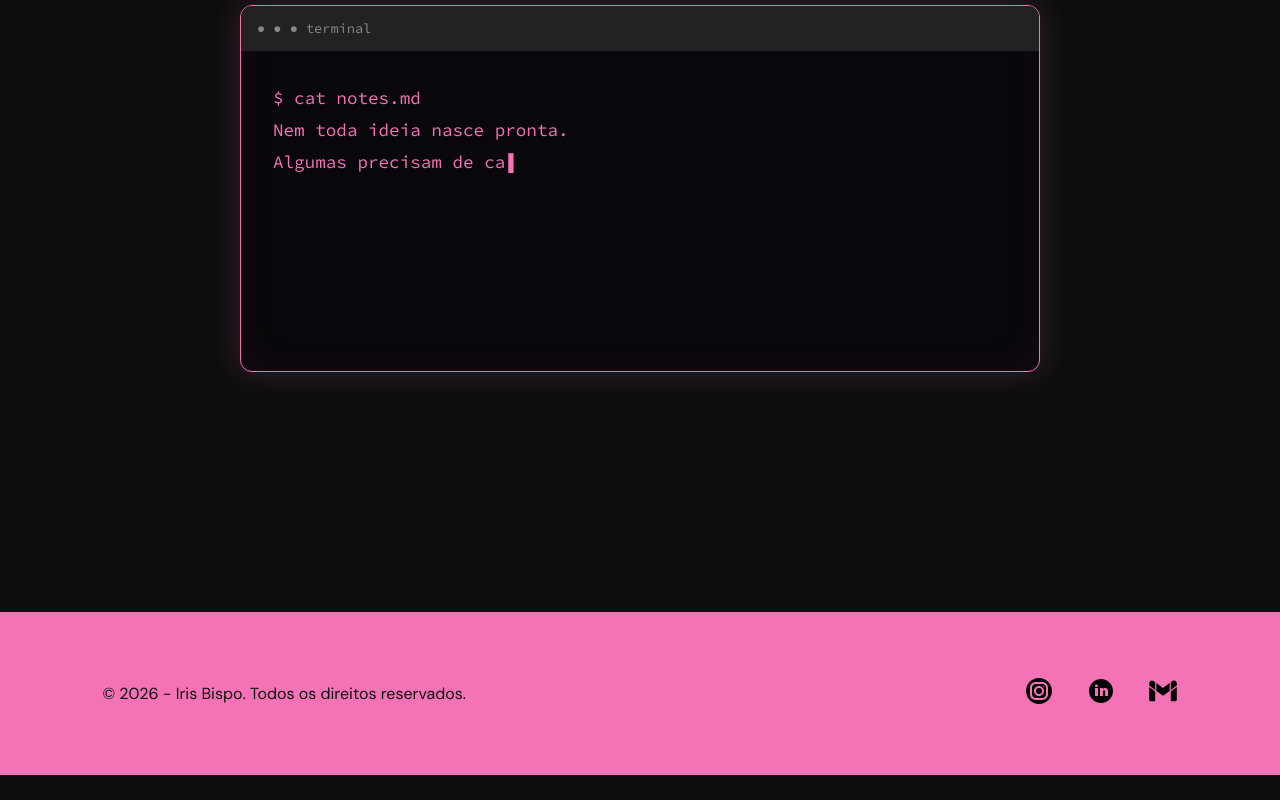
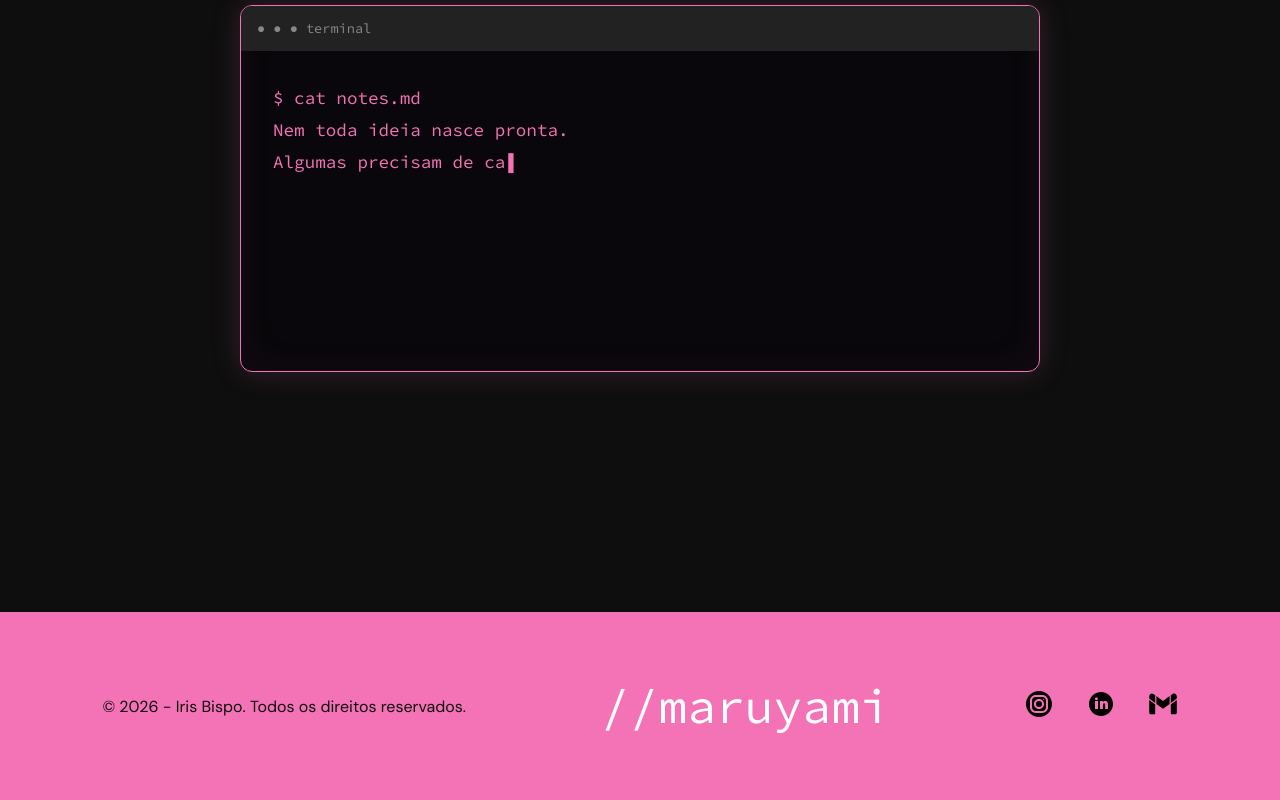
Before and after one commit to Irisabispo/portfolio-iris, a website: page index.html in a window 1280 px wide. Shown: the part 3037-3837 px from the top of the page. Before the commit the page ends 3812 px from the top, so only its background shows below. Drawn offline with Linux system fonts and the light colour scheme.

Commit message:
feat: adiciona assinatura //maruyami no footer

```diff
--- a/index.html
+++ b/index.html
@@ -270,6 +270,10 @@
             <p>© <span id="year"></span> - Iris Bispo. Todos os direitos reservados.</p>
         </div>
 
+        <p class="footer__signature">
+            //maruyami
+        </p>
+
         <nav class="icons" aria-label="Redes Sociais">
             <a href="https://www.instagram.com/i.maruyami/"
             target="_blank"
--- a/scss/_footer.scss
+++ b/scss/_footer.scss
@@ -12,6 +12,7 @@ footer {
     .footer-direitos {
         color: $cor-principal;
         font-size: 1rem;
+        text-align: center;
     }
 
     .icons {
@@ -20,3 +21,10 @@ footer {
 
     }
 }
+
+.footer__signature {
+    margin-top: 1 rem;
+    font-family: $fonte-codigo;
+    font-size: 3rem;
+    color: white;
+}
```
Also changed, not shown: css/styles.css, 1 other file.
